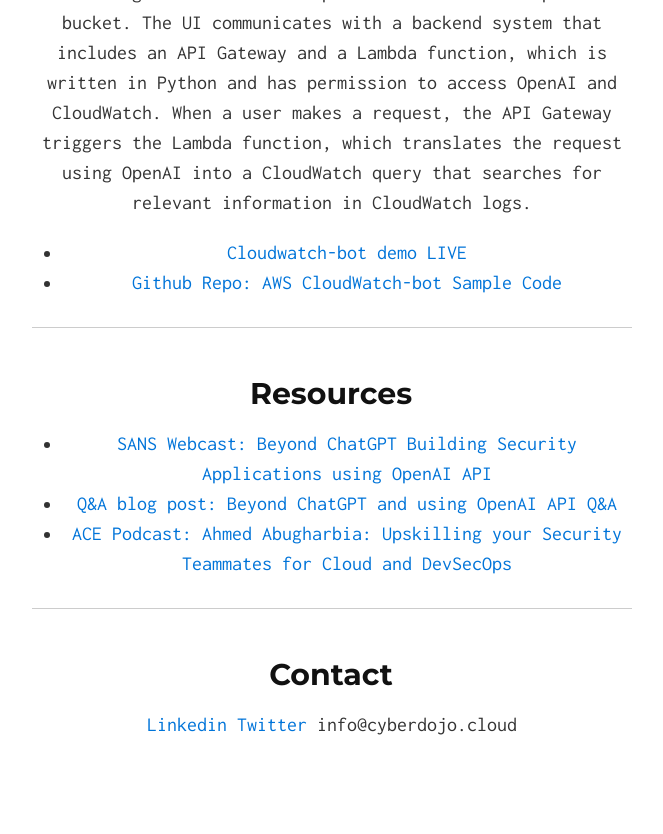
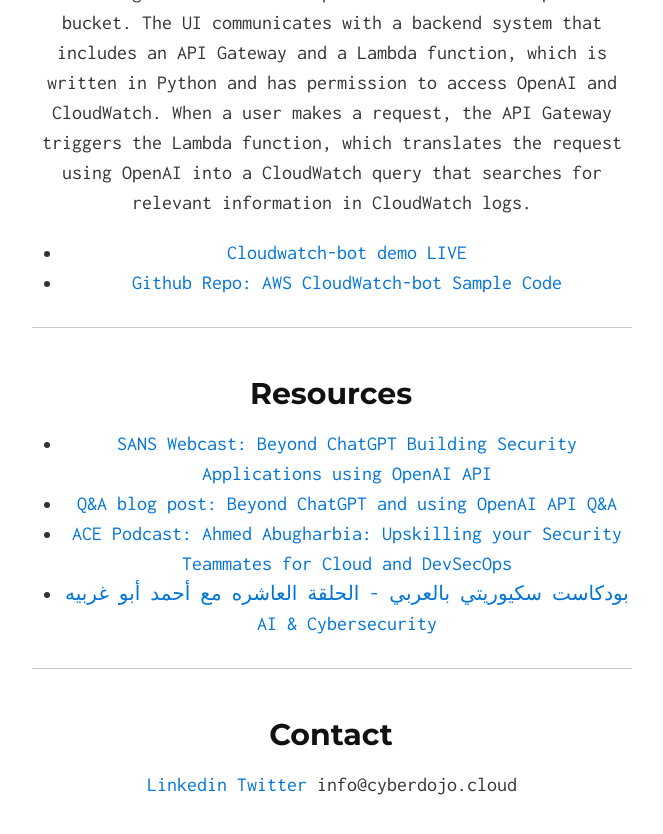
Before and after one commit to Ahmed-AG/cyberdojo-page, a Jekyll site: the page built from index.md, in a window 1280 px wide and 900 px high, scrolled down 1855 px. Shown: the top 834 px of the window, without its empty margins (308-971 px from the left). Built offline with Jekyll 4.4.1, drawn with Linux system fonts in a browser that asks for light colours.

Commit message:
Update page

```diff
--- a/index.md
+++ b/index.md
@@ -47,6 +47,7 @@
 - [SANS Webcast: Beyond ChatGPT Building Security Applications using OpenAI API](https://www.youtube.com/watch?v=Dcj2bLrgemw){:target="_blank"}
 - [Q&A blog post: Beyond ChatGPT and using OpenAI API Q&A](https://www.sans.org/blog/how-to-build-ai-powered-cybersecurity-applications/){:target="_blank"}
 - [ACE Podcast: Ahmed Abugharbia: Upskilling your Security Teammates for Cloud and DevSecOps](https://www.sans.org/podcasts/cloud-ace/ahmed-abugharbia-upskilling-your-security-teammates-for-cloud-and-devsecops-10/){:target="_blank"}
+- [بودكاست سكيوريتي بالعربي - الحلقة العاشره مع أحمد أبو غربيه AI & Cybersecurity ](https://open.spotify.com/show/4SEZywCqLqOInZtVy2kqHY)
 
 ---
 
```
